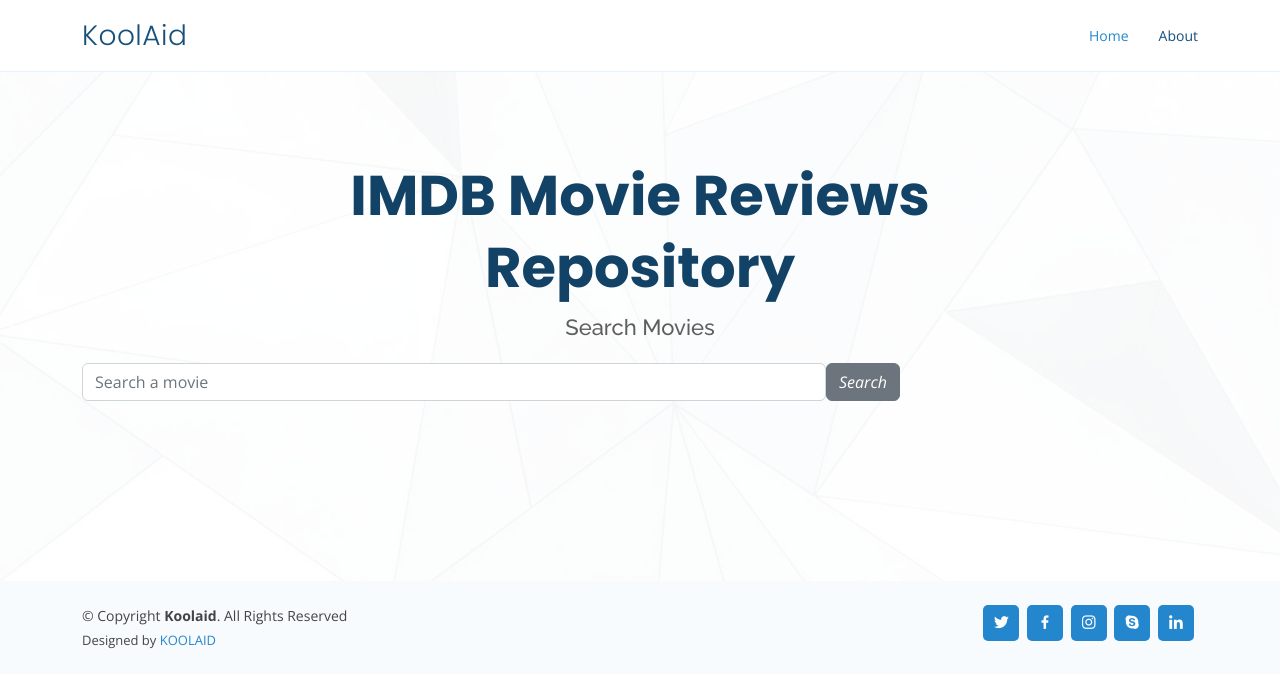
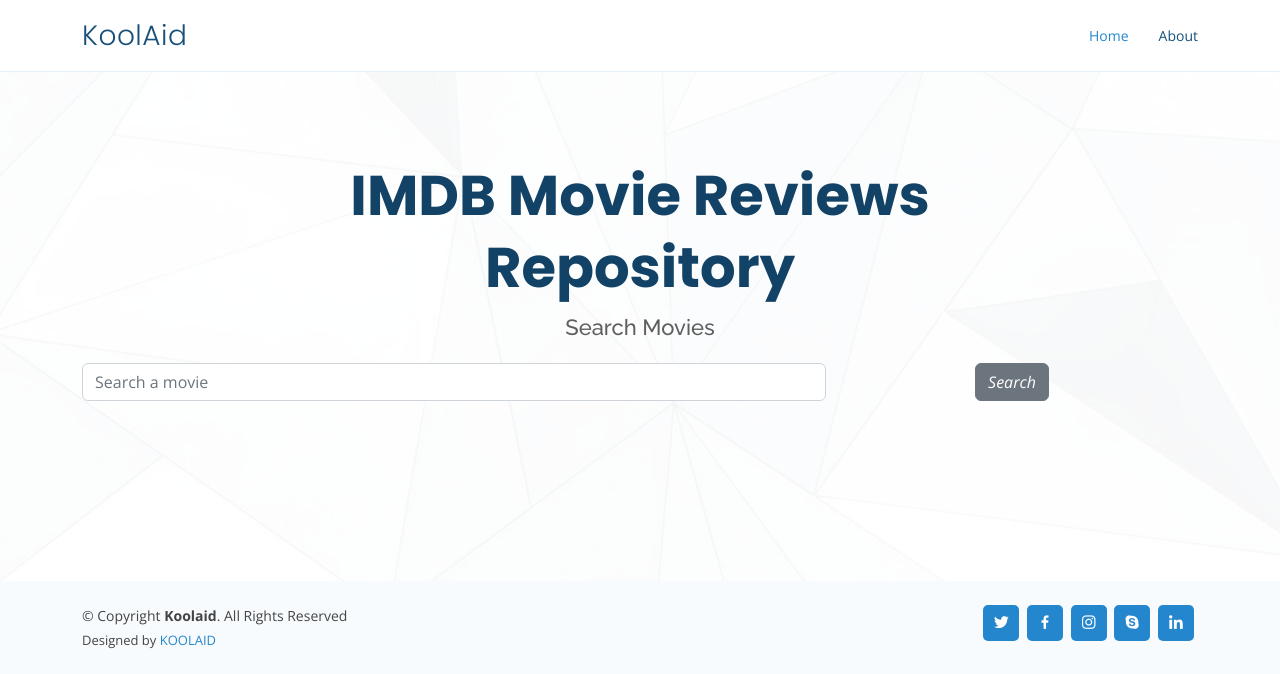
Before and after one commit to amanpreetbatra/moviereview-cassandra, a Flask app: page / in a window 1280 px wide. Shown: the top 674 px of the page. Run offline with Flask 2, Linux system fonts and the light colour scheme; some libraries are stand-ins or nearby versions.

Commit message:
Added button css classes

```diff
--- a/templates/home.html
+++ b/templates/home.html
@@ -18,7 +18,7 @@
 <div class="d-inline-flex col-md-12">
     <div class="col-md-8" >
         <input name="search_value" type="text" class="form-control" placeholder="Search a movie" ></div>
-    <div class="input-group-append col-md-4">
+    <div class="input-group-append col-md-4 text-center">
       <button id= "search_movies" class="btn btn-secondary " type="submit" value="submit" >
         <i class="fa fa-search ">Search</i>
       </button>
```
